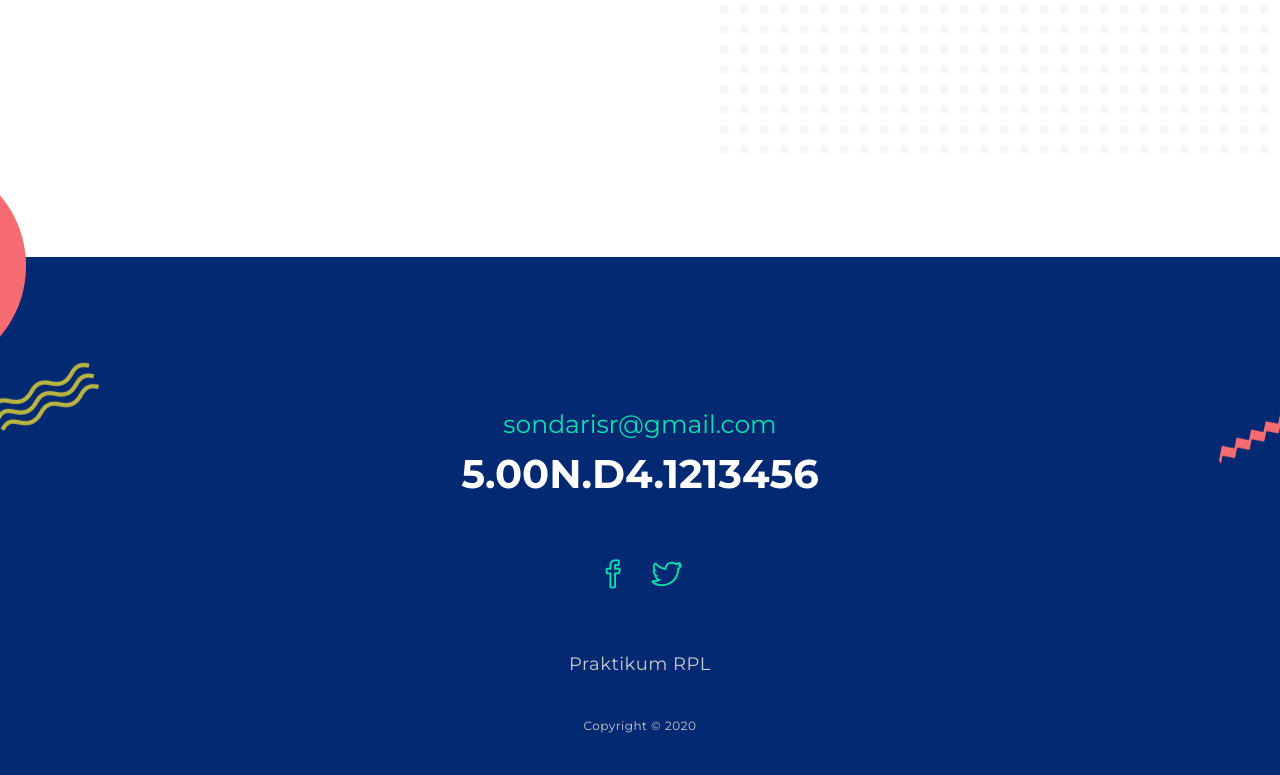
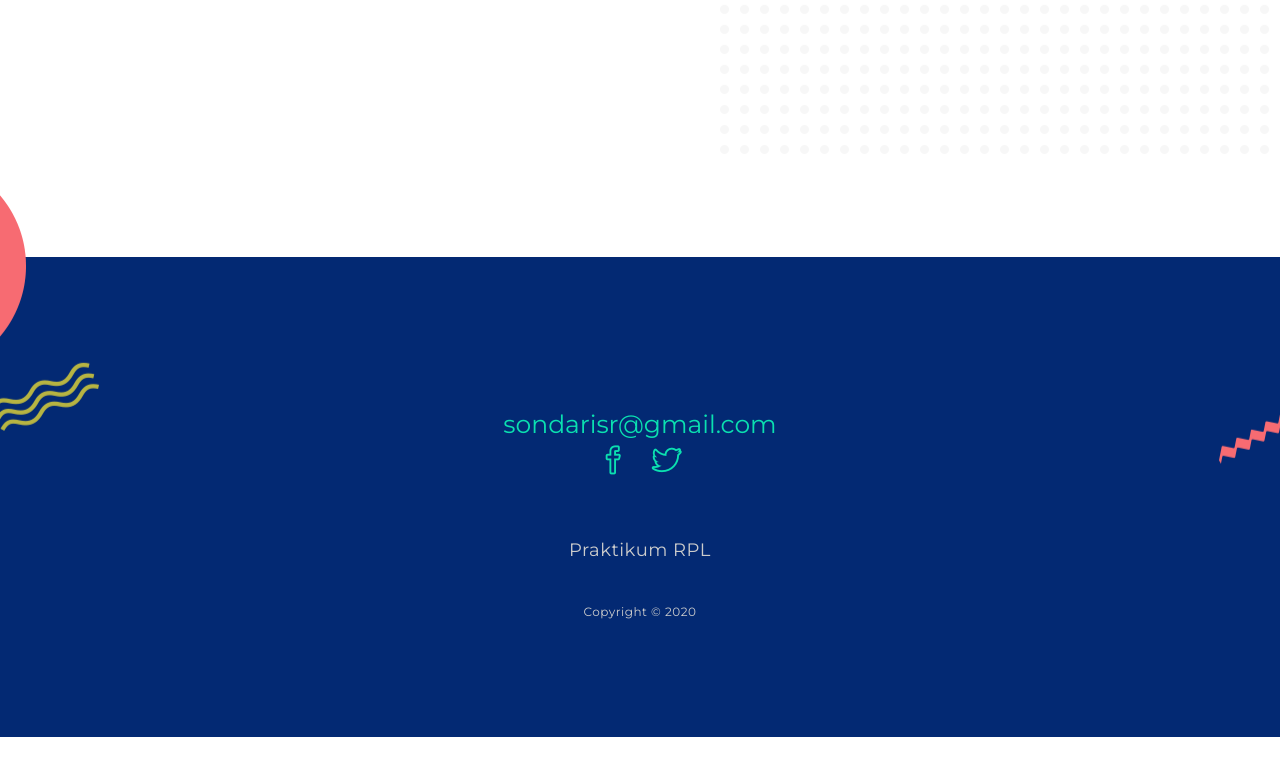
Before and after one commit to sonda-afk/resume, a plain HTML site: page index.html in a window 1280 px wide. Shown: the part 5026-5801 px from the top of the page. After the commit the page ends 5763 px from the top, so only its background shows below. Drawn offline with nearby package versions, Linux system fonts and the light colour scheme.

Commit message:
Update index.html
sesuatu

```diff
--- a/index.html
+++ b/index.html
@@ -332,7 +332,6 @@
 
         <!-- Rights -->
         <div class="rights col-md-9 center-auto margin-top-50"> <a href="mailto:sondarisr@gmail.com" class="mail-to">sondarisr@gmail.com</a>
-          <h3>5.00N.D4.1213456</h3>
           <div class="social-icons"> <a href="https://web.facebook.com/wife.of.niallhoran/"><i class="icon-social-facebook"></i></a> <a href="https://twitter.com/lvyuxx"><i class="icon-social-twitter"></i></a></i></a> </div>
           <p>Praktikum RPL</p>
           <p class="margin-top-30"><small> Copyright © 2020</small></p>
```
